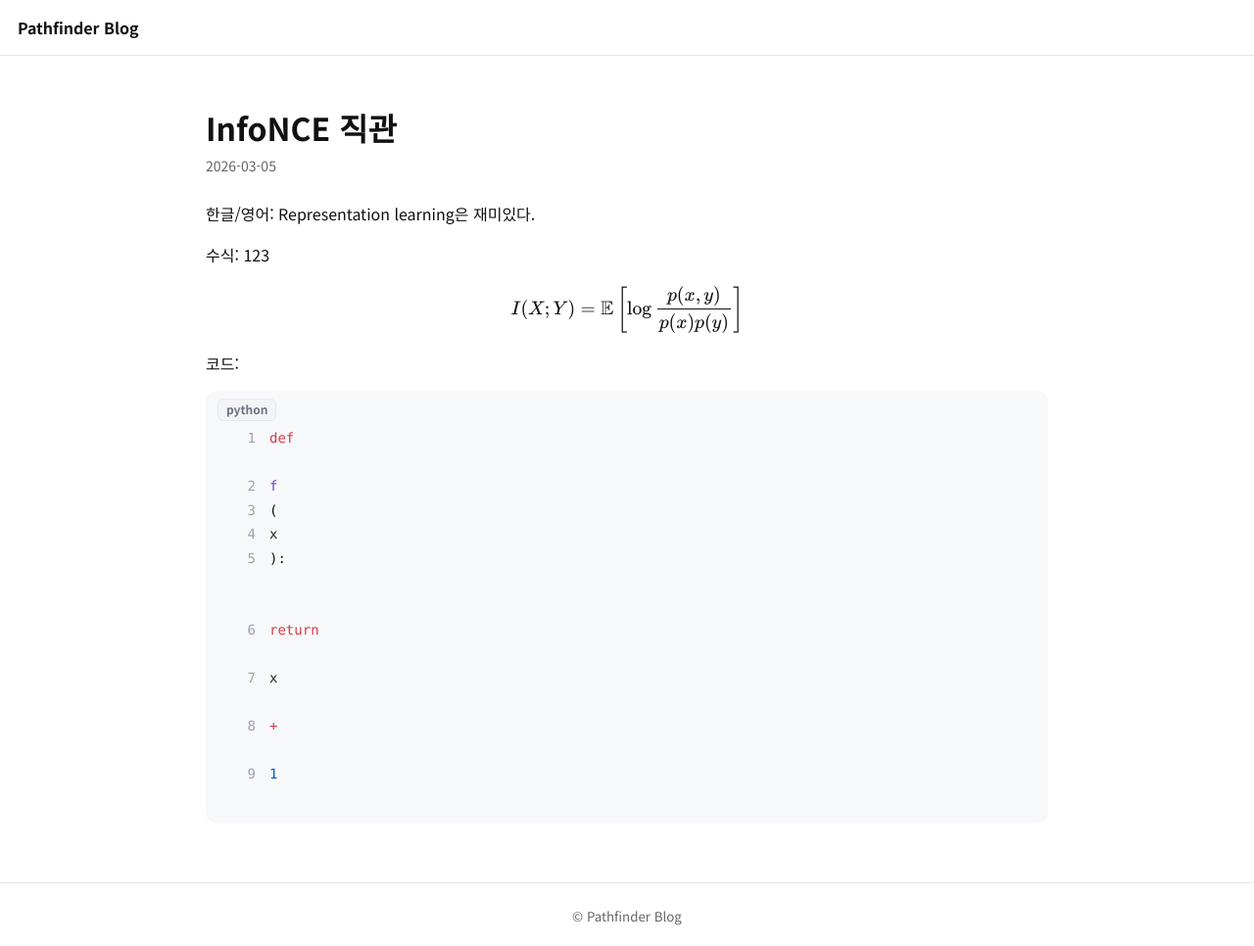
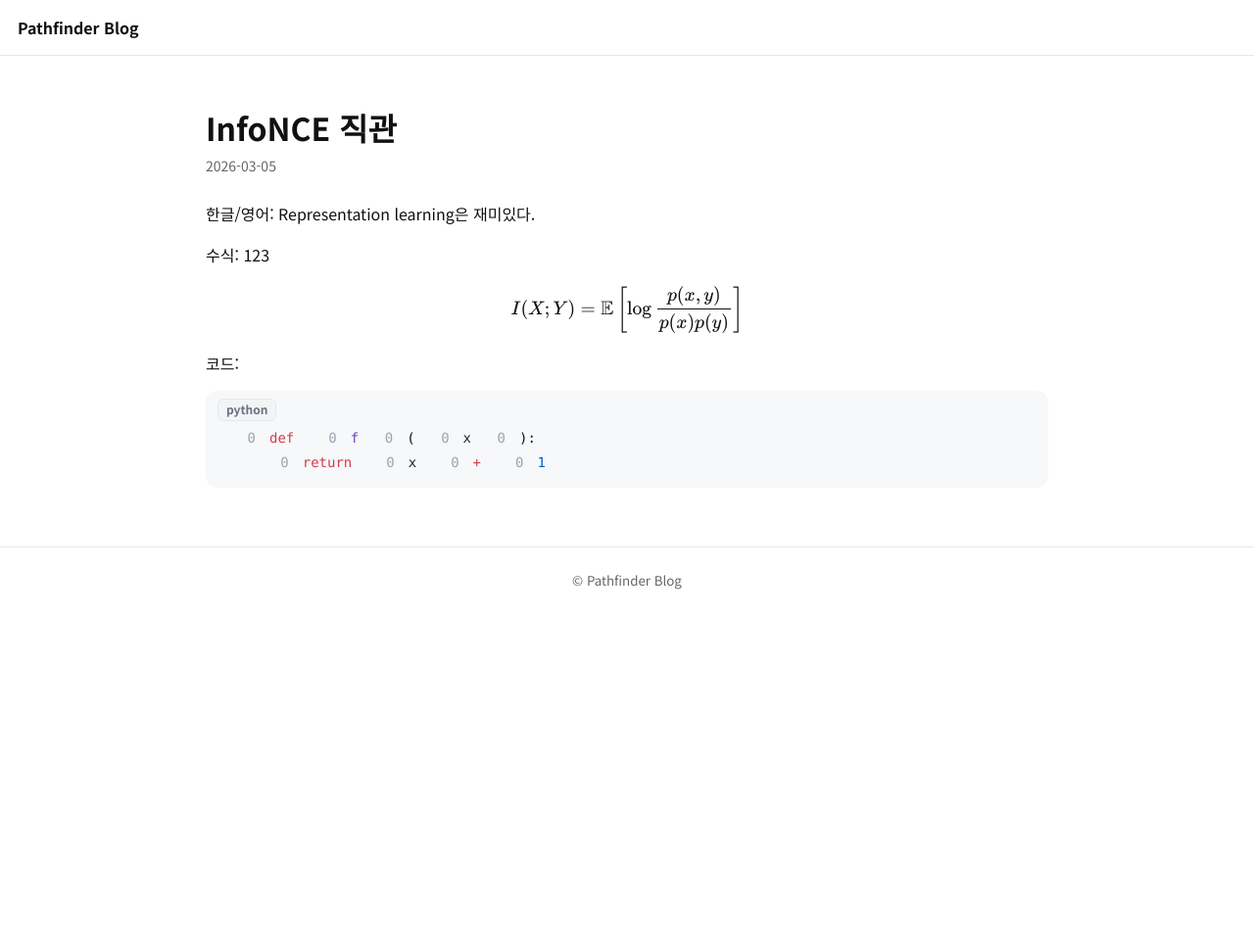
Before and after one commit to pathfinder-J/pathfinder-J.github.io, a Jekyll site: the page built from notes/example.md, in a window 1280 px wide. Shown: the whole page at 98% size. Built offline with Jekyll 4.4.1, drawn with Linux system fonts in a browser that asks for light colours; after the commit the page ends 900 px from its top, so only the background shows below that.

Commit message:
Remove line number generation in code highlighting
Removed line number generation from highlighted code.

```diff
--- a/css/style.css
+++ b/css/style.css
@@ -199,11 +199,6 @@ code::before{
   display: block;
 }
 
-/* 줄 번호 생성 */
-.highlight pre code span {
-  display: block;
-  counter-increment: line;
-}
 
 /* line number 표시 */
 .highlight pre code span::before {
```
